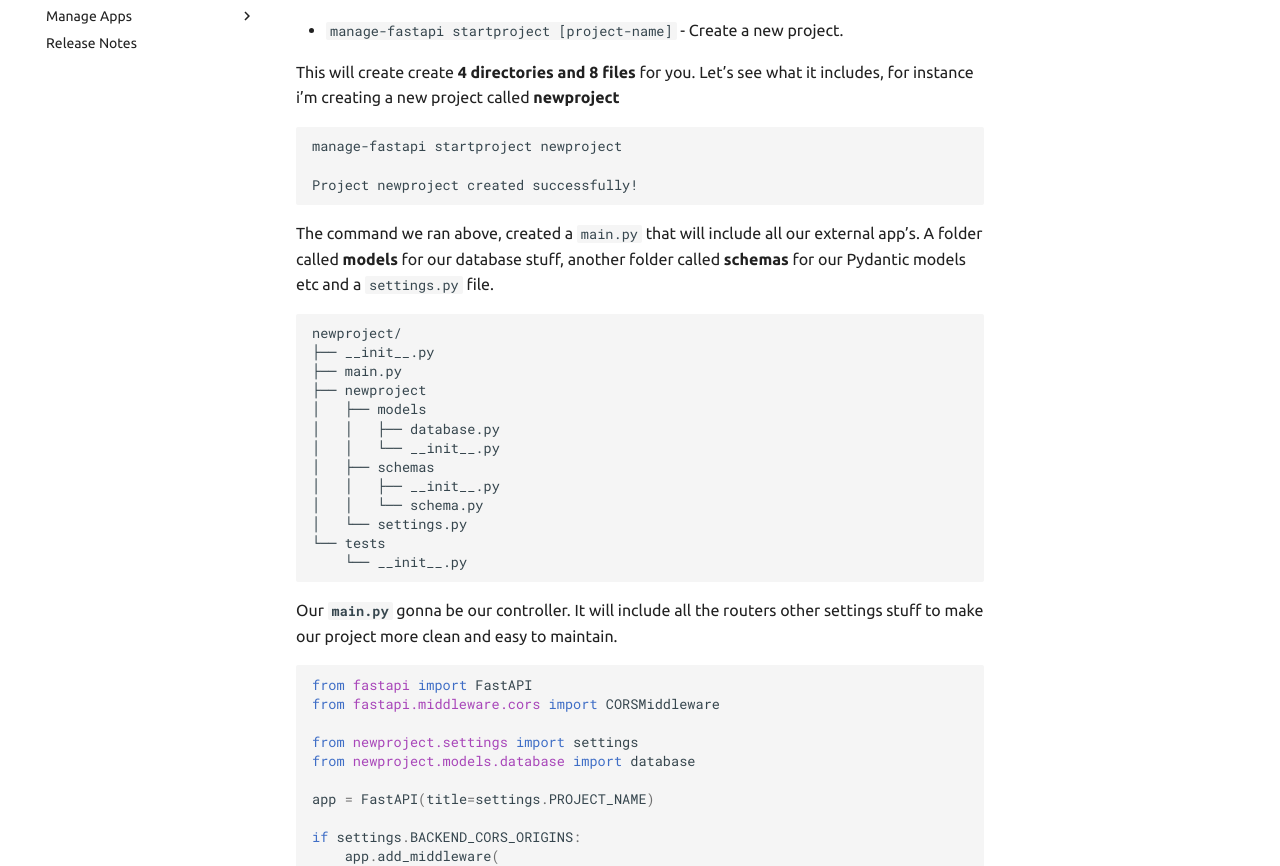
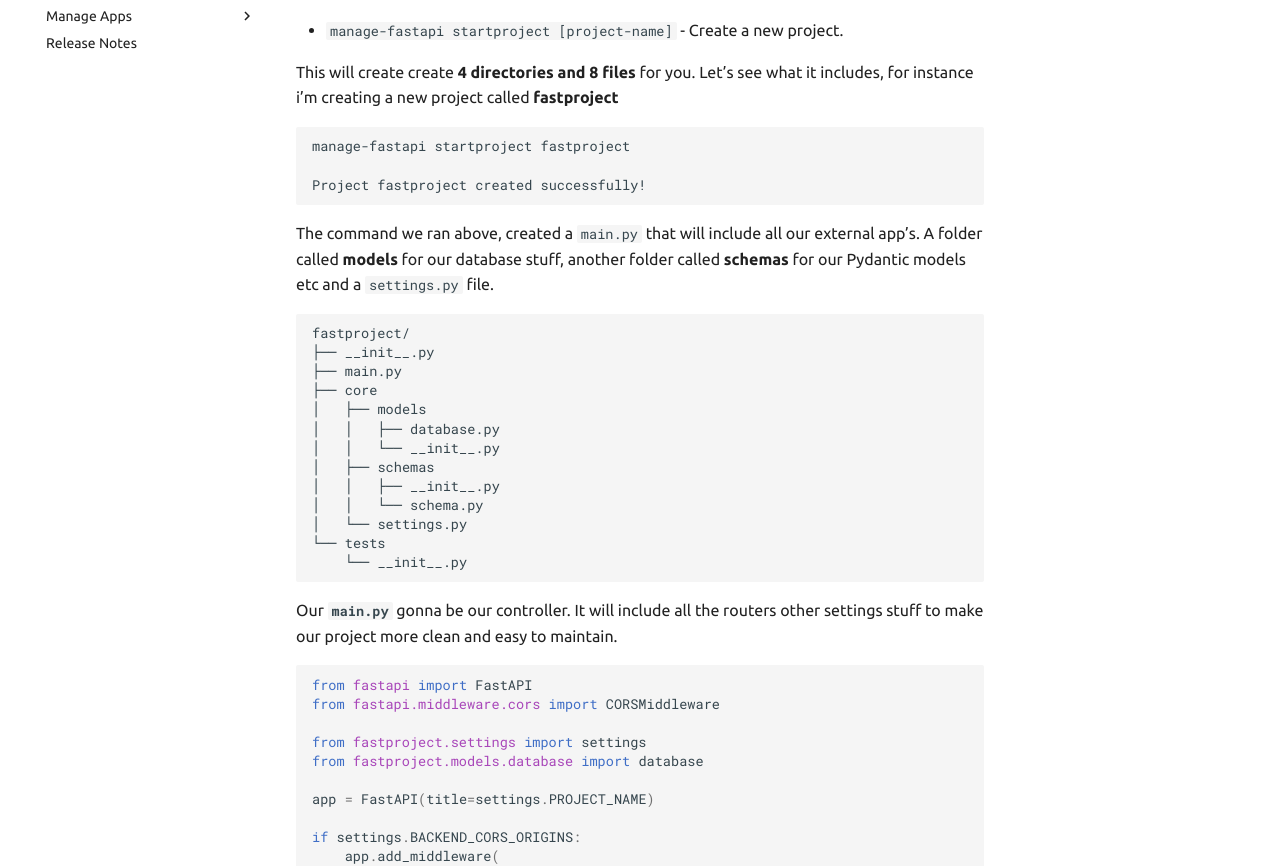
Before and after one commit to ycd/manage-fastapi, an MkDocs documentation site: the page built from docs/managing_projects/startproject.md, in a window 1280 px wide and 1400 px high. Shown: the part 203-1069 px from the top of the window. Built offline with MkDocs 1.6.1 and Material for MkDocs 9.7.7, drawn with Linux system fonts in a browser that asks for light colours; comment, search, counter and statistics services are not loaded; some of the changed text lies outside the part shown.

Commit message:
update docs

````diff
--- a/docs/managing_projects/startproject.md
+++ b/docs/managing_projects/startproject.md
@@ -3,21 +3,21 @@ To start a new project with Manage FastAPI, you can use this:
 
 * `manage-fastapi startproject [project-name]` - Create a new project.
 
-This will create create **4 directories and 8 files** for you. Let's see what it includes, for instance i'm creating a new project called **newproject**
+This will create create **4 directories and 8 files** for you. Let's see what it includes, for instance i'm creating a new project called **fastproject**
 
 ```shell
-manage-fastapi startproject newproject
+manage-fastapi startproject fastproject
 
-Project newproject created successfully!
+Project fastproject created successfully!
 ```
 
 The command we ran above, created a `main.py` that will include all our external app's. A folder called **models** for our database stuff, another folder called **schemas** for our Pydantic models etc and a `settings.py` file.
 
 ```shell
-newproject/
+fastproject/
 ├── __init__.py
 ├── main.py
-├── newproject
+├── core
 │   ├── models
 │   │   ├── database.py
 │   │   └── __init__.py
@@ -35,8 +35,8 @@ Our **`main.py`** gonna be our controller. It will include all the routers other
 from fastapi import FastAPI
 from fastapi.middleware.cors import CORSMiddleware
 
-from newproject.settings import settings
-from newproject.models.database import database
+from fastproject.settings import settings
+from fastproject.models.database import database
 
 app = FastAPI(title=settings.PROJECT_NAME)
 
@@ -68,7 +68,7 @@ from pydantic import BaseSettings, AnyHttpUrl, HttpUrl, validator
 
 
 class Settings(BaseSettings):
-    PROJECT_NAME: str = "newproject"
+    PROJECT_NAME: str = "fastproject"
 
     BACKEND_CORS_ORIGINS: List[AnyHttpUrl] = [
         "http://localhost",
@@ -113,7 +113,7 @@ In **`models/database.py`** we create all our database stuff, If you don't need
 
 ```python
 import sqlalchemy
-from newproject.settings import settings
+from fastproject.settings import settings
 import databases
 
 database = databases.Database(settings.DATABASE_URL)
````
Also changed, not shown: docs/index.md (+2 -2 lines), docs/managing_apps/startapp.md (+3 -3 lines), docs/release-notes.md (+6 -0 lines).
